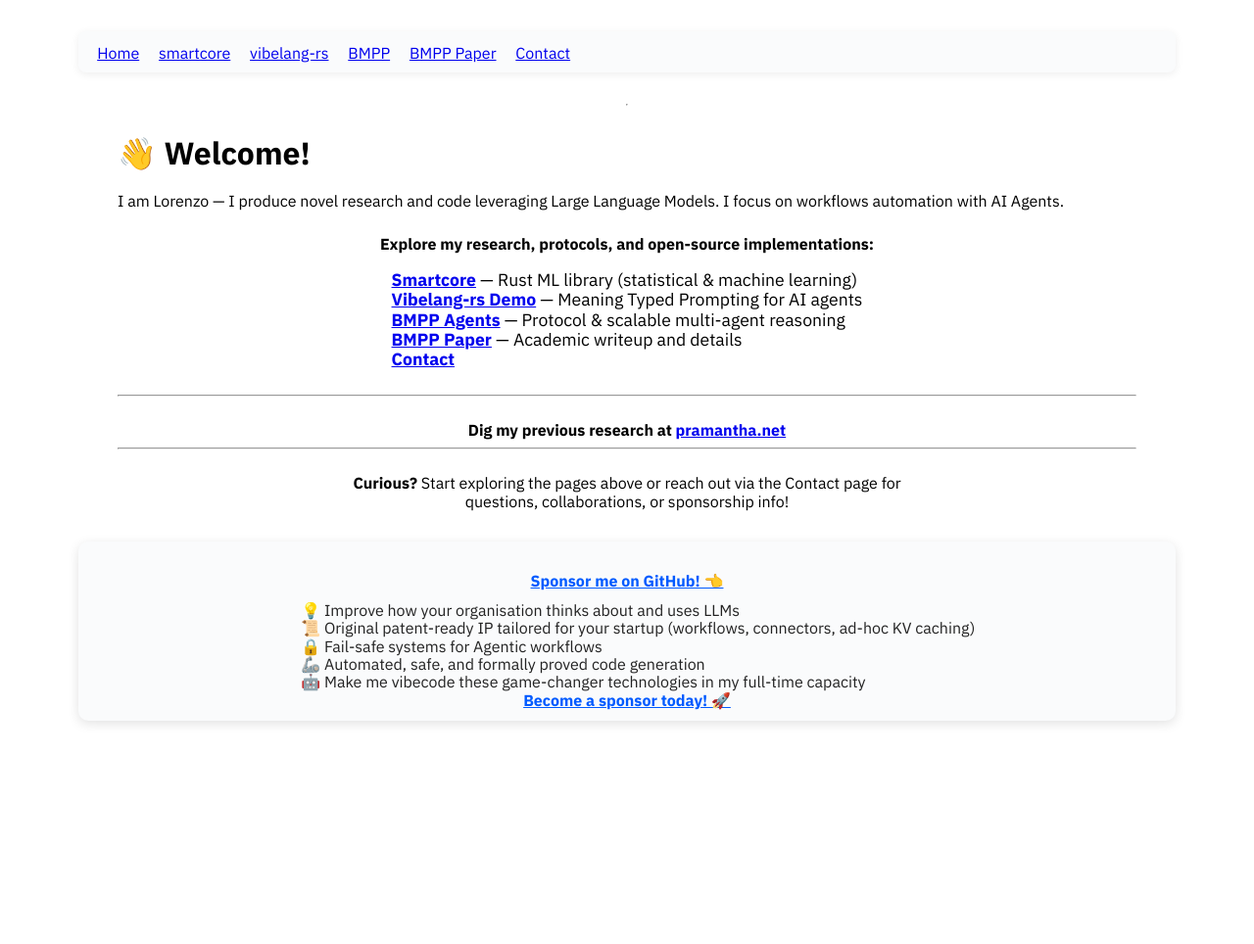
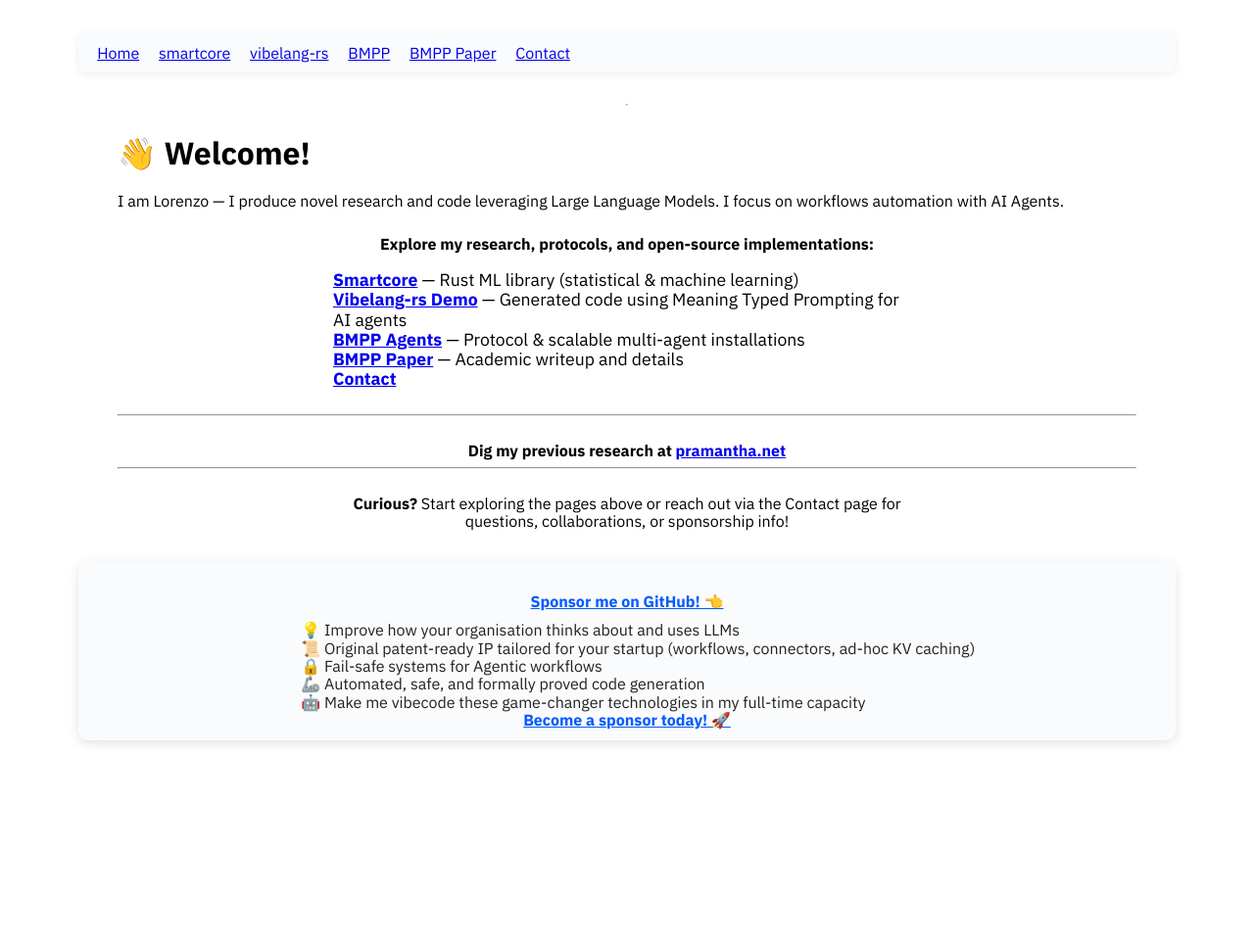
Before and after one commit to Mec-iS/staticwebpage, a Jekyll site: the page built from index.md, in a window 1280 px wide. Shown: the whole page at 98% size. Built offline with Jekyll 4.4.1, drawn with Linux system fonts in a browser that asks for light colours; nearby versions of some CDN libraries.

Commit message:
better wording

```diff
--- a/index.md
+++ b/index.md
@@ -12,8 +12,8 @@
 
   <ul style="list-style: none; padding-left: 0; font-size: 1.1em; text-align: left; display: inline-block;">
     <li><a href="{{ "/smartcorelib" }}"><b>Smartcore</b></a> — Rust ML library (statistical & machine learning)</li>
-    <li><a href="{{ "/vibelang-rs" }}"><b>Vibelang-rs Demo</b></a> — Meaning Typed Prompting for AI agents</li>
-    <li><a href="{{ "/bmpp" }}"><b>BMPP Agents</b></a> — Protocol & scalable multi-agent reasoning</li>
+    <li><a href="{{ "/vibelang-rs" }}"><b>Vibelang-rs Demo</b></a> — Generated code using Meaning Typed Prompting for AI agents</li>
+    <li><a href="{{ "/bmpp" }}"><b>BMPP Agents</b></a> — Protocol & scalable multi-agent installations</li>
     <li><a href="{{ "/bmpp-paper" }}"><b>BMPP Paper</b></a> — Academic writeup and details</li>
     <li><a href="{{ "/contact" }}"><b>Contact</b></a></li>
   </ul>
```
Also changed, not shown: vibelang-rs.md (+1 -1 lines).
